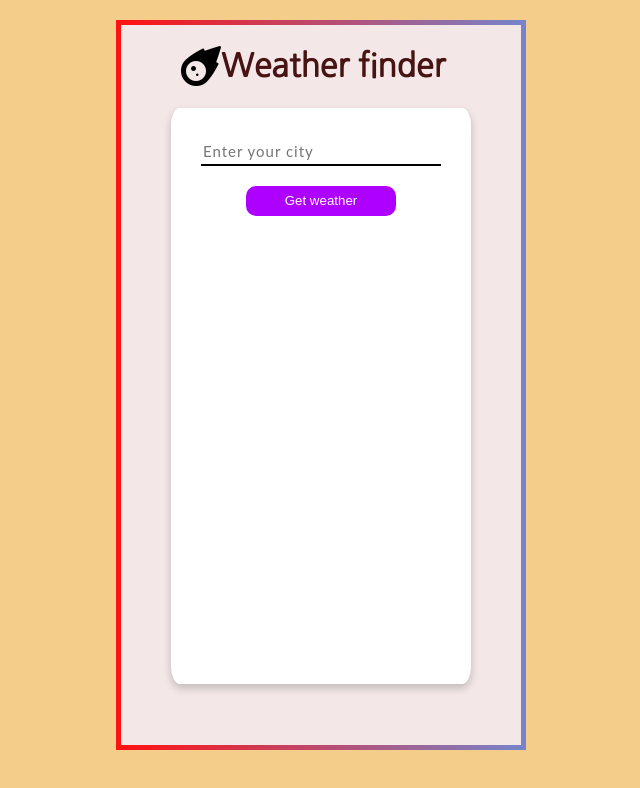
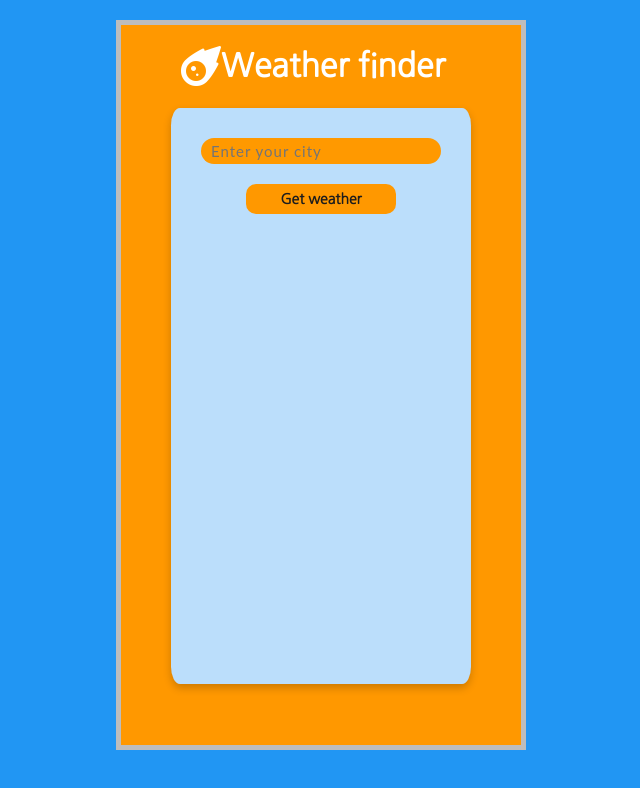
Before and after one commit to abhishekjain35/weather-app, a React (Create React App) app: page / in a window 1280 px wide. Shown: the top 788 px of the page, without its empty margins (319-959 px from the left). Built offline with nearby package versions, Linux system fonts and the light colour scheme.

Commit message:
Add some css

```diff
--- a/src/App.css
+++ b/src/App.css
@@ -1,29 +1,35 @@
 body {
-  background-color: #F4CD8B;
+  /* background-color: #F4CD8B; */
+  background-color: #2196F3;
   margin: 0;
   padding: 0;
+  font-family: 'Courier Prime', monospace;
+
 }
 
 #main {
   width: 400px;
   height: 90vh;
-  background-color: rgb(243, 231, 231);
+  /* background-color: rgb(243, 231, 231); */
+  background-color: #FF9800;
   margin: auto;
-  border-width: 5px;
-  border-style: solid;
-  border-image: linear-gradient(to right,#ff1212 0%, #7783ca 100%);
+  border: 5px solid #BDBDBD;
+  /* border-width: 5px; */
+  /* border-style: solid; */
+  /* border-image: linear-gradient(to right,#ff1212 0%, #7783ca 100%); */
   border-image-slice: 1;
   margin-top: 20px;
   text-align: center;
 }
 
 #appname {
-  color: rgb(71, 19, 19);
+  color: rgb(255, 255, 255);
   font-family: 'Nanum Gothic', sans-serif;
 }
 
 .icon {
   font-size: 40px;
+  color: white;
 }
 
 #header {
@@ -34,7 +40,7 @@ body {
 
 #card {
   width: 300px;
-  background-color: white;
+  background-color: #BBDEFB;
   height: 80%;
   margin: auto;
   border-radius: 3%;
@@ -50,38 +56,42 @@ body {
 
 #button {
   margin-top: 20px;
-  background-color: rgb(174, 0, 255);
+  background-color: #FF9800;
   border-radius: 10px;
   border: 0;
   width: 150px;
   height: 30px;
   cursor: pointer;
-  color: white;
-}
-
-#button:hover {
-  transition: 0.5s ease-in;
+  color: rgb(29, 29, 29);
   font-size: 14px;
+  font-family: 'Nanum Gothic', sans-serif;
+  font-weight: bold;
 }
 
 #search-bar {
   font: 15px/24px "Lato", Arial, sans-serif;
-  color: #333;
+  color: rgb(34, 34, 34);
   width: 100%;
   box-sizing: border-box;
   letter-spacing: 1px;
   border: 0;
-  border-bottom: 2px solid black;
+  border-radius: 20px;
+  padding-left: 10px;
+  /* border-bottom: 2px solid #BDBDBD; */
+  /* background-color: rgb(54, 33, 33); */
+  background-color: rgb(255, 185, 79);
 }
 
 #search-bar,#button:focus {
   outline: 0;
+  background-color: rgb(255, 153, 0);
 }
 
 #data {
   text-align: left;
   padding: 1em;
   font-size: 20px;
+  color: rgb(56, 35, 35);
 }
 
 .App {
--- a/src/components/weather.jsx
+++ b/src/components/weather.jsx
@@ -12,22 +12,15 @@ class Weather extends Component {
   };
 
   handleSearch = async () => {
-    console.log(
-      `api.openweathermap.org/data/2.5/weather?q=${this.state.input}&APPID=1169bd3f4183d8d5de65f808e09fc2fd`
-    );
     const data = await axios.get(
       `https://api.openweathermap.org/data/2.5/weather?q=${this.state.input}&APPID=1169bd3f4183d8d5de65f808e09fc2fd`
     );
     this.setState({ data });
-    console.log(this.state.data.data.name);
   };
 
   render() {
-    console.log(this.state.data);
     const { data } = this.state.data;
-    // if(JSON.stringify(this.state.data) !== JSON.stringify({})){
-    //   const temp = data.main.temp;
-    // }
+    console.log(data);
 
     return (
       <div id="main">
@@ -57,8 +50,9 @@ class Weather extends Component {
             <div id="data">
               <p>Location : {data.name} </p>
               <p>Temperature : {Math.floor(data.main.temp - 273.15)}°C </p>
-              <p>Humidity : {data.main.humidity} </p>
               <p>Conditions : {data.weather[0].description} </p>
+              <p>Humidity : {data.main.humidity}% </p>
+              <p>Pressure : {data.main.pressure}mb </p>
             </div>
           )}
         </div>
```
